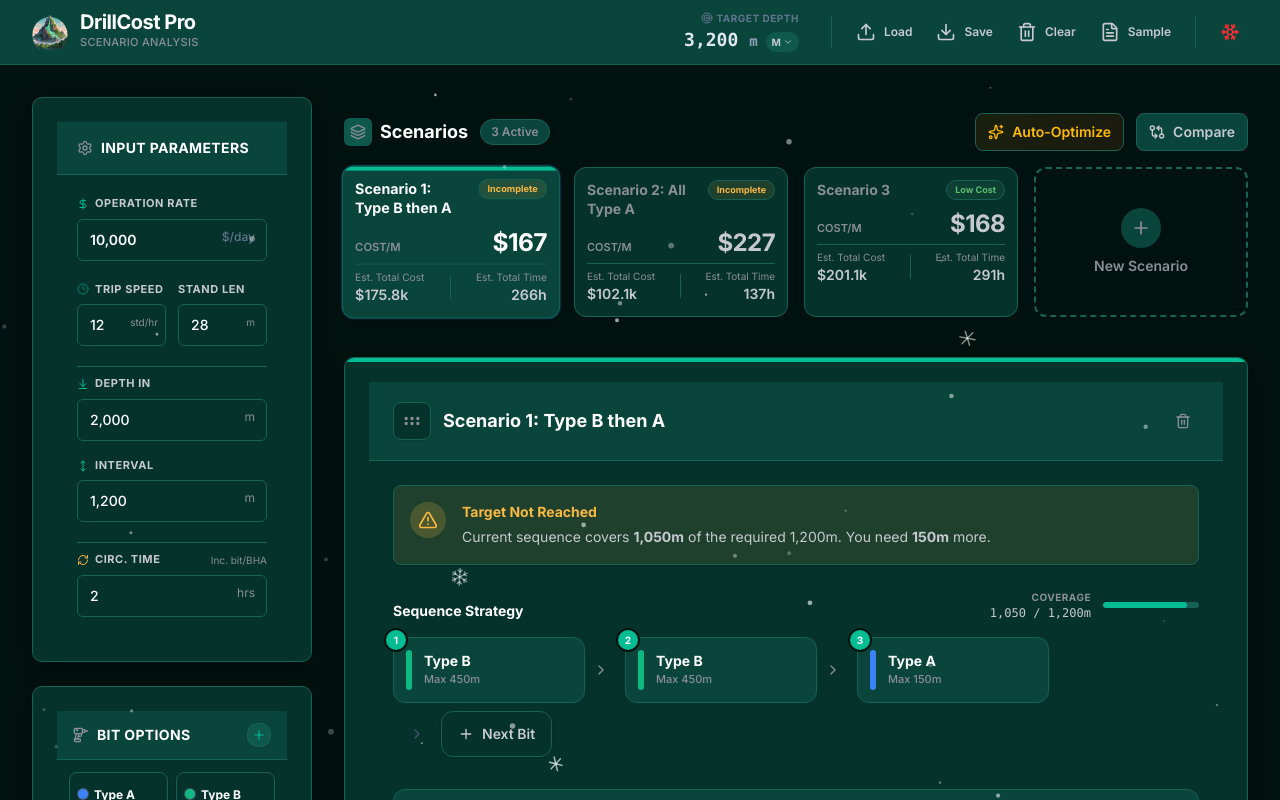
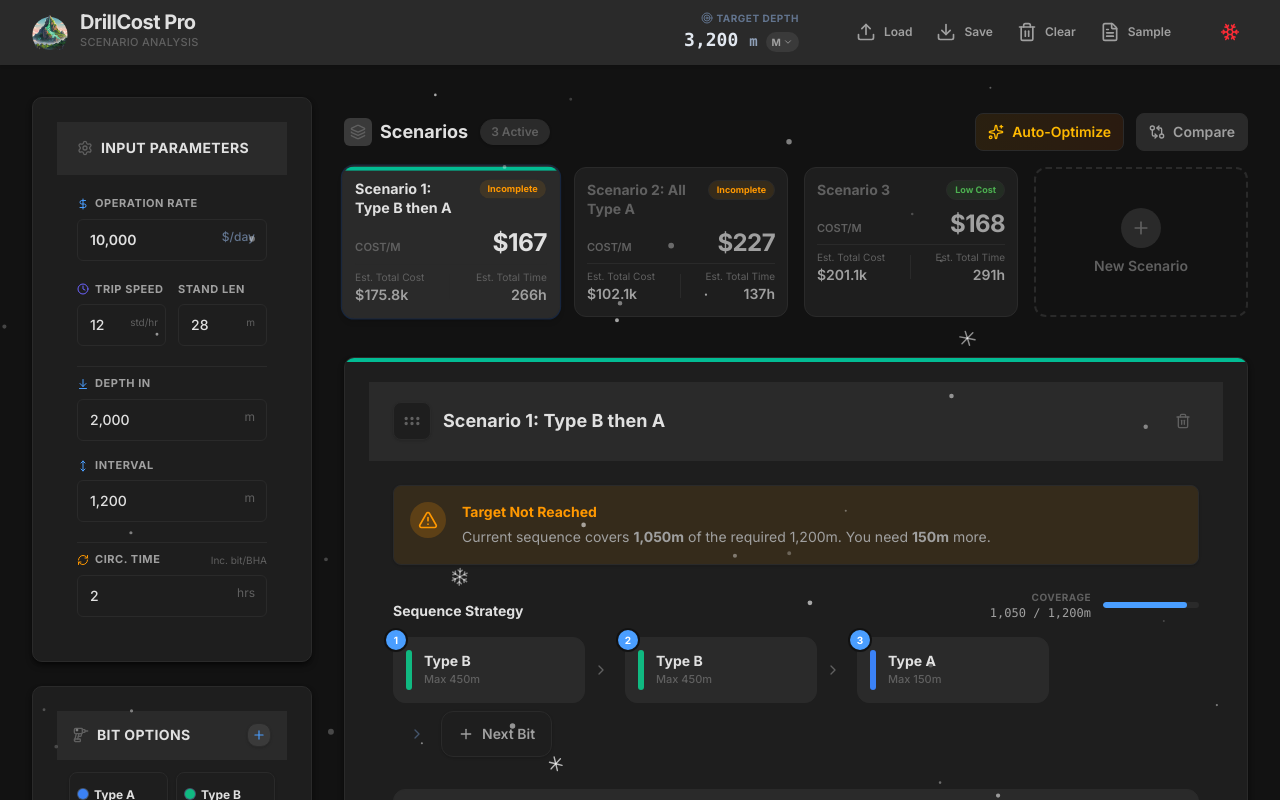
Before and after one commit to son-n-pham/drillcost, a React (Vite) app: page / in a window 1280 px wide. Shown: the top 800 px of the page. Built offline with nearby package versions, Linux system fonts and the light colour scheme.

Commit message:
feat: Add simulation charts component and application footer with layout adjustments

```diff
--- a/App.tsx
+++ b/App.tsx
@@ -211,7 +211,7 @@
   };
 
   return (
-    <div className="min-h-screen bg-slate-50/50 dark:bg-[var(--bh-bg)] text-slate-900 dark:text-[var(--bh-text)] font-sans pb-12 selection:bg-blue-100 selection:text-blue-900 dark:selection:bg-blue-900 dark:selection:text-blue-100 transition-colors duration-300">
+    <div className="min-h-screen flex flex-col bg-slate-50/50 dark:bg-[var(--bh-bg)] text-slate-900 dark:text-[var(--bh-text)] font-sans selection:bg-blue-100 selection:text-blue-900 dark:selection:bg-blue-900 dark:selection:text-blue-100 transition-colors duration-300">
       {theme === 'xmas' && <SnowEffect />}
       {/* Hidden File Input */}
       <input
@@ -346,7 +346,7 @@
         </div>
       </div>
 
-      <main className="max-w-7xl mx-auto px-4 sm:px-6 lg:px-8 py-8">
+      <main className="max-w-7xl mx-auto px-4 sm:px-6 lg:px-8 py-8 flex-grow">
         <div className="grid grid-cols-1 md:grid-cols-12 gap-8">
 
           {/* Left Sidebar: Controls */}
@@ -392,6 +392,35 @@
           </div>
         </div>
       </main>
+
+      {/* Footer */}
+      <footer className="w-full border-t border-slate-200 dark:border-[var(--bh-border)] py-6 mt-auto">
+        <div className="max-w-7xl mx-auto px-4 sm:px-6 lg:px-8 flex flex-col sm:flex-row justify-between items-center gap-4 text-xs font-medium text-slate-500 dark:text-[var(--bh-text-mute)]">
+          <div className="flex items-center gap-1">
+             <span>Developed by</span>
+             <span className="text-slate-700 dark:text-[var(--bh-text)] font-semibold">Son Pham</span>
+          </div>
+          <div className="flex items-center gap-6">
+             <a
+               href="https://opensource.org/licenses/MIT"
+               target="_blank"
+               rel="noopener noreferrer"
+               className="hover:text-blue-600 dark:hover:text-[var(--bh-primary)] transition-colors flex items-center gap-2"
+             >
+               MIT License
+             </a>
+             <a
+               href="https://github.com/son-n-pham/cost-per-meter"
+               target="_blank"
+               rel="noopener noreferrer"
+               className="hover:text-blue-600 dark:hover:text-[var(--bh-primary)] transition-colors flex items-center gap-2"
+             >
+               <FileText className="w-3.5 h-3.5" />
+               Source Code
+             </a>
+          </div>
+        </div>
+      </footer>
     </div>
   );
 };
--- a/components/SimulationCharts.tsx
+++ b/components/SimulationCharts.tsx
@@ -149,8 +149,8 @@
   const barColors = BAR_CHART_COLORS;
 
 
-  const gridColor = isDark ? '#2A2B31' : '#f1f5f9';
-  const axisColor = isDark ? '#8B8E97' : '#64748b';
+  const gridColor = isDark ? '#2a2a2a' : '#f1f5f9';
+  const axisColor = isDark ? '#a0a0a0' : '#64748b';
 
   // Check if we should highlight (compare mode is on AND 2 scenarios are selected)
   const shouldHighlight = isCompareMode && selectedForComparison.length === 2;
--- a/index.css
+++ b/index.css
@@ -47,33 +47,33 @@
 }
 
 :root[data-theme="bakerhughes-dark"] {
-  /* Core brand - Strictly from brandcolorcode.com */
-  --bh-primary: #02BC94;     /* Light Green (Brand Primary) */
-  --bh-bg:      #00120F;     /* Deepest Green/Black (New Background) */
-  --bh-accent:  #018374;     /* Green (Accent) */
-  --bh-accent-2:#FFFFFF;     /* White (Secondary Accent) */
+  /* Core brand - User Provided Palette */
+  --bh-primary: #4a9eff;     /* Primary Accent (Blue) */
+  --bh-bg:      #121212;     /* Background (Near-black) */
+  --bh-accent:  #6c63ff;     /* Secondary Accent (Purple) */
+  --bh-accent-2:#e0e0e0;     /* Primary Text as secondary accent for contrast */
 
-  /* Semantic & surfaces - tinted with Dark Green */
-  --bh-surface-0: #05322B;   /* Brand Dark Green (Now used for Cards) */
-  --bh-surface-1: #0A453B;   /* Raised surface */
-  --bh-surface-2: #0F594C;   /* Hover/active surface */
-  --bh-border:    #166355;   /* Greenish border */
-  --bh-overlay:   rgba(0, 18, 15, 0.8);
+  /* Semantic & surfaces */
+  --bh-surface-0: #1e1e1e;   /* Cards/Containers */
+  --bh-surface-1: #2a2a2a;   /* Surface 1 (Slightly lighter) */
+  --bh-surface-2: #3a3a3a;   /* Hover States */
+  --bh-border:    #2a2a2a;   /* Borders (Very dark gray) */
+  --bh-overlay:   rgba(0,0,0,0.7);
 
   /* Text */
-  --bh-text:      #FFFFFF;   /* Primary text */
-  --bh-text-weak: #C7C9D1;   /* Secondary text */
-  --bh-text-mute: #8B8E97;   /* Tertiary text */
+  --bh-text:      #e0e0e0;   /* Primary Text (Light Gray) */
+  --bh-text-weak: #a0a0a0;   /* Secondary Text (Medium Gray) */
+  --bh-text-mute: #606060;   /* Muted Text (Dark Gray) */
 
   /* States */
-  --bh-focus:     #5BBD72;   /* Accessible focus ring (Brandfetch Fern) */
-  --bh-success:   #5BBD72;
-  --bh-warning:   #FAB840;   /* Non-brand warning for clarity */
-  --bh-danger:    #D84A3B;
+  --bh-focus:     #4a9eff;   /* Primary Accent */
+  --bh-success:   #4caf50;   /* Success (Green) */
+  --bh-warning:   #ff9800;   /* Warning (Orange) */
+  --bh-danger:    #f44336;   /* Error (Red) */
 
   /* Shadows */
-  --bh-shadow-1:  0 6px 20px rgba(0,0,0,0.35);
-  --bh-shadow-2:  0 8px 30px rgba(0,0,0,0.45);
+  --bh-shadow-1:  0 4px 6px -1px rgba(0, 0, 0, 0.5), 0 2px 4px -1px rgba(0, 0, 0, 0.3);
+  --bh-shadow-2:  0 10px 15px -3px rgba(0, 0, 0, 0.6), 0 4px 6px -2px rgba(0, 0, 0, 0.4);
 
   /* Radii & spacing */
   --bh-radius-sm: 6px;
@@ -83,34 +83,33 @@
 }
 
 :root[data-theme="christmas"] {
-  /* Christmas Theme - Standard Baker Hughes Dark + Snow Effect */
-  /* Reusing the EXACT same variables as bakerhughes-dark */
-  --bh-primary: #02BC94;     /* Light Green (Brand Primary) */
-  --bh-bg:      #00120F;     /* Deepest Green/Black */
-  --bh-accent:  #018374;     /* Green (Accent) */
-  --bh-accent-2:#FFFFFF;     /* White */
+  /* Christmas Theme - Same as Dark but with Snow Effect (handled in App.tsx) */
+  --bh-primary: #4a9eff;
+  --bh-bg:      #121212;
+  --bh-accent:  #6c63ff;
+  --bh-accent-2:#e0e0e0;
 
   /* Semantic & surfaces */
-  --bh-surface-0: #05322B;   /* Brand Dark Green */
-  --bh-surface-1: #0A453B;   /* Raised surface */
-  --bh-surface-2: #0F594C;   /* Hover/active surface */
-  --bh-border:    #166355;   /* Greenish border */
-  --bh-overlay:   rgba(0, 18, 15, 0.8);
+  --bh-surface-0: #1e1e1e;
+  --bh-surface-1: #2a2a2a;
+  --bh-surface-2: #3a3a3a;
+  --bh-border:    #2a2a2a;
+  --bh-overlay:   rgba(0,0,0,0.7);
 
   /* Text */
-  --bh-text:      #FFFFFF;
-  --bh-text-weak: #C7C9D1;
-  --bh-text-mute: #8B8E97;
+  --bh-text:      #e0e0e0;
+  --bh-text-weak: #a0a0a0;
+  --bh-text-mute: #606060;
 
   /* States */
-  --bh-focus:     #5BBD72;
-  --bh-success:   #5BBD72;
-  --bh-warning:   #FAB840;
-  --bh-danger:    #D84A3B;
+  --bh-focus:     #4a9eff;
+  --bh-success:   #4caf50;
+  --bh-warning:   #ff9800;
+  --bh-danger:    #f44336;
 
   /* Shadows */
-  --bh-shadow-1:  0 6px 20px rgba(0,0,0,0.35);
-  --bh-shadow-2:  0 8px 30px rgba(0,0,0,0.45);
+  --bh-shadow-1:  0 4px 6px -1px rgba(0, 0, 0, 0.5), 0 2px 4px -1px rgba(0, 0, 0, 0.3);
+  --bh-shadow-2:  0 10px 15px -3px rgba(0, 0, 0, 0.6), 0 4px 6px -2px rgba(0, 0, 0, 0.4);
 
   /* Radii & spacing */
   --bh-radius-sm: 6px;
@@ -122,25 +121,25 @@
 /* Optional: respect OS dark mode automatically */
 @media (prefers-color-scheme: dark) {
   :root:not([data-theme]) {
-    /* If you don’t explicitly set data-theme, default to BH dark */
-    --bh-primary: #005AA9;
-    --bh-bg:      #1B1B1F;
-    --bh-accent:  #02BC94;
-    --bh-accent-2:#018374;
-    --bh-surface-0: #111216;
-    --bh-surface-1: #15161A;
-    --bh-surface-2: #1D1E23;
-    --bh-border:    #2A2B31;
-    --bh-overlay:   rgba(0,0,0,0.5);
-    --bh-text:      #FFFFFF;
-    --bh-text-weak: #C7C9D1;
-    --bh-text-mute: #8B8E97;
-    --bh-focus:     #5BBD72;
-    --bh-success:   #5BBD72;
-    --bh-warning:   #FAB840;
-    --bh-danger:    #D84A3B;
-    --bh-shadow-1:  0 6px 20px rgba(0,0,0,0.35);
-    --bh-shadow-2:  0 8px 30px rgba(0,0,0,0.45);
+    /* If you don’t explicitly set data-theme, default to new Dark */
+    --bh-primary: #4a9eff;
+    --bh-bg:      #121212;
+    --bh-accent:  #6c63ff;
+    --bh-accent-2:#e0e0e0;
+    --bh-surface-0: #1e1e1e;
+    --bh-surface-1: #2a2a2a;
+    --bh-surface-2: #3a3a3a;
+    --bh-border:    #2a2a2a;
+    --bh-overlay:   rgba(0,0,0,0.7);
+    --bh-text:      #e0e0e0;
+    --bh-text-weak: #a0a0a0;
+    --bh-text-mute: #606060;
+    --bh-focus:     #4a9eff;
+    --bh-success:   #4caf50;
+    --bh-warning:   #ff9800;
+    --bh-danger:    #f44336;
+    --bh-shadow-1:  0 4px 6px -1px rgba(0, 0, 0, 0.5), 0 2px 4px -1px rgba(0, 0, 0, 0.3);
+    --bh-shadow-2:  0 10px 15px -3px rgba(0, 0, 0, 0.6), 0 4px 6px -2px rgba(0, 0, 0, 0.4);
     --bh-radius-sm: 6px;
     --bh-radius-md: 10px;
     --bh-radius-lg: 16px;
```
